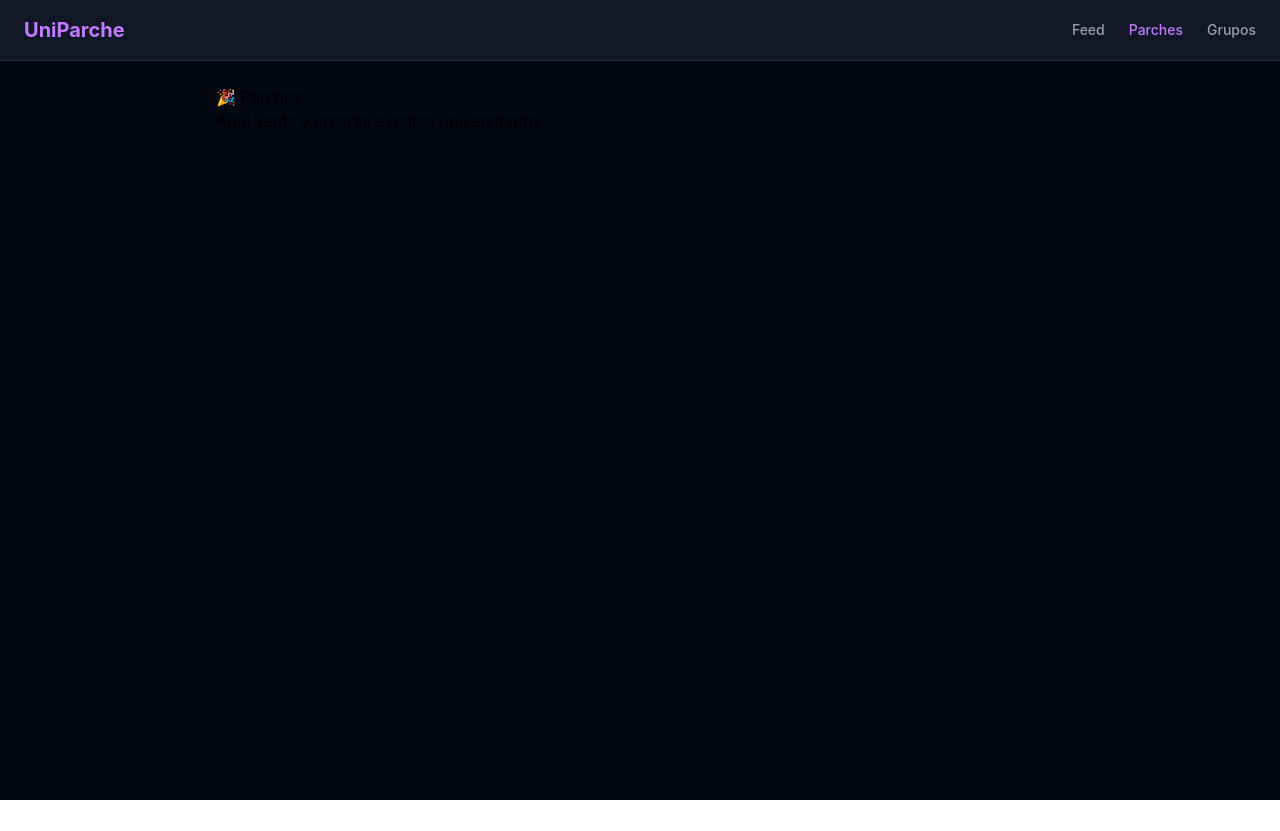
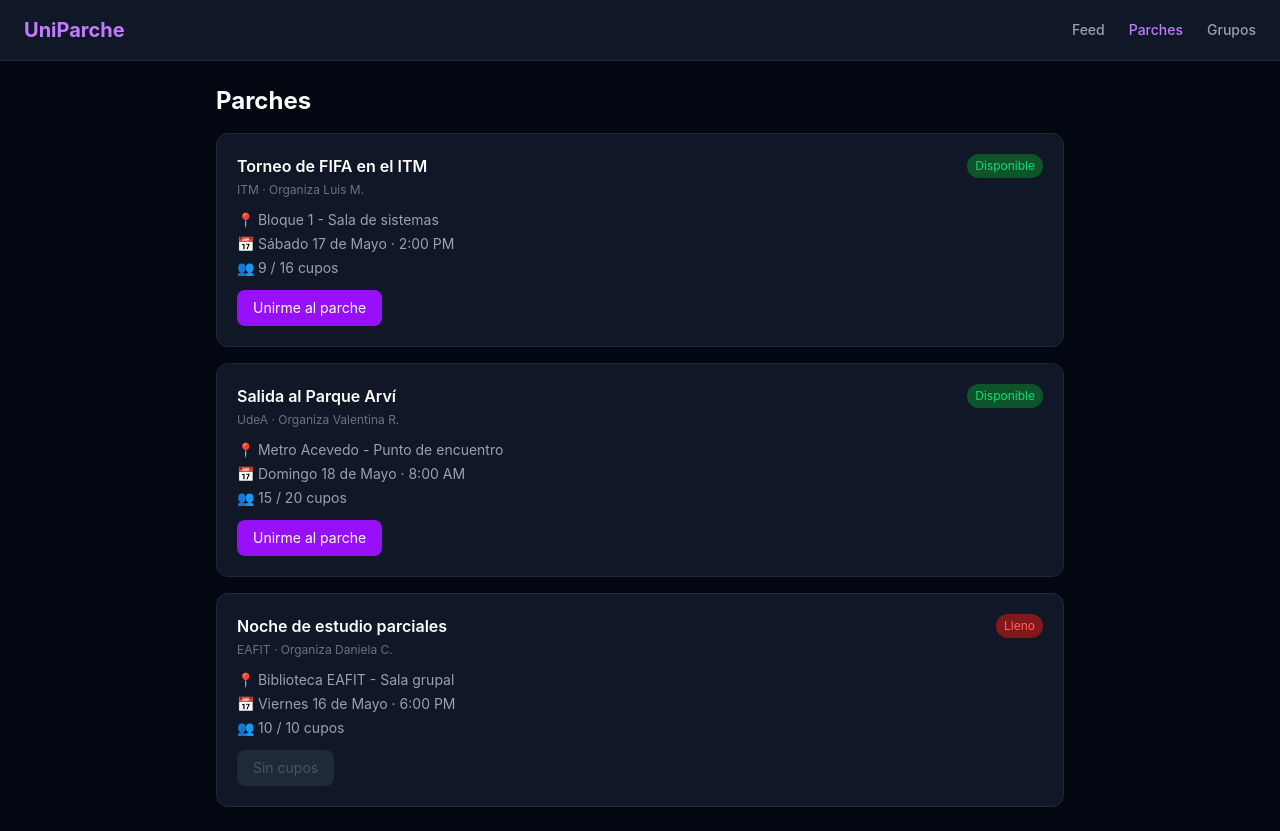
Before and after one commit to LuisMiguel333/UniParche, a React app in the folder frontend/: page /parches in a window 1280 px wide. Before the commit the page ends 800 px from the top, so only its background shows below. Built offline with nearby package versions, Linux system fonts and the light colour scheme; the HTML template or start-up script is replaced by a standard one.

Commit message:
Frontend: vistas Feed, Parches y Grupos con datos mock

```diff
--- a/frontend/src/pages/Feed.jsx
+++ b/frontend/src/pages/Feed.jsx
@@ -1,8 +1,61 @@
+const publicaciones = [
+  {
+    id: 1,
+    autor: 'Valentina Ríos',
+    universidad: 'ITM',
+    carrera: 'Ingeniería de Sistemas',
+    contenido: 'Alguien más tiene el parcial de cálculo mañana? 😭',
+    fecha: 'Hace 10 minutos',
+    likes: 24,
+  },
+  {
+    id: 2,
+    autor: 'Sebastián Mora',
+    universidad: 'UdeA',
+    carrera: 'Medicina',
+    contenido: 'Terminé el semestre con todas las materias. No lo puedo creer.',
+    fecha: 'Hace 1 hora',
+    likes: 87,
+  },
+  {
+    id: 3,
+    autor: 'Daniela Castro',
+    universidad: 'EAFIT',
+    carrera: 'Administración',
+    contenido: 'Buscando grupo para el proyecto de finanzas. Somos 2, necesitamos 1 más.',
+    fecha: 'Hace 3 horas',
+    likes: 5,
+  },
+]
+
+function TarjetaPublicacion({ publicacion }) {
+  return (
+    <div className="bg-gray-900 border border-gray-800 rounded-xl p-5 flex flex-col gap-3">
+      <div className="flex items-center gap-3">
+        <div className="w-10 h-10 rounded-full bg-purple-600 flex items-center justify-center text-white font-bold">
+          {publicacion.autor[0]}
+        </div>
+        <div>
+          <p className="text-white font-semibold text-sm">{publicacion.autor}</p>
+          <p className="text-gray-500 text-xs">{publicacion.universidad} · {publicacion.carrera}</p>
+        </div>
+        <span className="ml-auto text-gray-600 text-xs">{publicacion.fecha}</span>
+      </div>
+      <p className="text-gray-300 text-sm">{publicacion.contenido}</p>
+      <button className="self-start text-gray-500 text-xs hover:text-purple-400 transition-colors">
+        {publicacion.likes} likes
+      </button>
+    </div>
+  )
+}
+
 function Feed() {
   return (
-    <div className="min-h-screen bg-gray-950 text-white p-6">
-      <h1 className="text-3xl font-bold text-purple-400">Feed</h1>
-      <p className="text-gray-400 mt-2">Publicaciones de estudiantes universitarios</p>
+    <div className="flex flex-col gap-4">
+      <h1 className="text-2xl font-bold text-white">Feed</h1>
+      {publicaciones.map(publicacion => (
+        <TarjetaPublicacion key={publicacion.id} publicacion={publicacion} />
+      ))}
     </div>
   )
 }
--- a/frontend/src/pages/Grupos.jsx
+++ b/frontend/src/pages/Grupos.jsx
@@ -1,8 +1,57 @@
+const grupos = [
+  {
+    id: 1,
+    nombre: 'Cálculo III - ITM',
+    materia: 'Cálculo',
+    universidad: 'ITM',
+    miembros: 12,
+    creador: 'Valentina Ríos',
+  },
+  {
+    id: 2,
+    nombre: 'Anatomía Primer Semestre',
+    materia: 'Anatomía',
+    universidad: 'UdeA',
+    miembros: 8,
+    creador: 'Sebastián Mora',
+  },
+  {
+    id: 3,
+    nombre: 'Finanzas Corporativas EAFIT',
+    materia: 'Finanzas',
+    universidad: 'EAFIT',
+    miembros: 5,
+    creador: 'Daniela Castro',
+  },
+]
+
+function TarjetaGrupo({ grupo }) {
+  return (
+    <div className="bg-gray-900 border border-gray-800 rounded-xl p-5 flex flex-col gap-3">
+      <div className="flex items-start justify-between">
+        <div>
+          <p className="text-white font-semibold">{grupo.nombre}</p>
+          <p className="text-gray-500 text-xs mt-1">{grupo.universidad} · {grupo.materia}</p>
+        </div>
+        <span className="text-xs text-gray-400 bg-gray-800 px-2 py-1 rounded-full">
+          {grupo.miembros} miembros
+        </span>
+      </div>
+      <p className="text-gray-500 text-xs">Creado por {grupo.creador}</p>
+      <button className="self-start text-sm px-4 py-2 rounded-lg bg-purple-600 hover:bg-purple-700 text-white transition-colors">
+        Unirme al grupo
+      </button>
+    </div>
+  )
+}
+
 function Grupos() {
   return (
-    <div>
-      <h1>👥 Grupos</h1>
-      <p>Aquí verás los grupos de estudio</p>
+    <div className="flex flex-col gap-4">
+      <h1 className="text-2xl font-bold text-white">Grupos</h1>
+      {grupos.map(grupo => (
+        <TarjetaGrupo key={grupo.id} grupo={grupo} />
+      ))}
     </div>
   )
 }
--- a/frontend/src/pages/Parches.jsx
+++ b/frontend/src/pages/Parches.jsx
@@ -1,8 +1,76 @@
+const parches = [
+  {
+    id: 1,
+    titulo: 'Torneo de FIFA en el ITM',
+    lugar: 'Bloque 1 - Sala de sistemas',
+    fecha: 'Sábado 17 de Mayo · 2:00 PM',
+    cupos: 16,
+    inscritos: 9,
+    creador: 'Luis M.',
+    universidad: 'ITM',
+  },
+  {
+    id: 2,
+    titulo: 'Salida al Parque Arví',
+    lugar: 'Metro Acevedo - Punto de encuentro',
+    fecha: 'Domingo 18 de Mayo · 8:00 AM',
+    cupos: 20,
+    inscritos: 15,
+    creador: 'Valentina R.',
+    universidad: 'UdeA',
+  },
+  {
+    id: 3,
+    titulo: 'Noche de estudio parciales',
+    lugar: 'Biblioteca EAFIT - Sala grupal',
+    fecha: 'Viernes 16 de Mayo · 6:00 PM',
+    cupos: 10,
+    inscritos: 10,
+    creador: 'Daniela C.',
+    universidad: 'EAFIT',
+  },
+]
+
+function TarjetaParche({ parche }) {
+  const lleno = parche.inscritos >= parche.cupos
+
+  return (
+    <div className="bg-gray-900 border border-gray-800 rounded-xl p-5 flex flex-col gap-3">
+      <div className="flex items-start justify-between">
+        <div>
+          <p className="text-white font-semibold">{parche.titulo}</p>
+          <p className="text-gray-500 text-xs mt-1">{parche.universidad} · Organiza {parche.creador}</p>
+        </div>
+        <span className={`text-xs px-2 py-1 rounded-full ${lleno ? 'bg-red-900 text-red-400' : 'bg-green-900 text-green-400'}`}>
+          {lleno ? 'Lleno' : 'Disponible'}
+        </span>
+      </div>
+      <div className="flex flex-col gap-1">
+        <p className="text-gray-400 text-sm">📍 {parche.lugar}</p>
+        <p className="text-gray-400 text-sm">📅 {parche.fecha}</p>
+        <p className="text-gray-400 text-sm">👥 {parche.inscritos} / {parche.cupos} cupos</p>
+      </div>
+      <button
+        disabled={lleno}
+        className={`self-start text-sm px-4 py-2 rounded-lg transition-colors ${
+          lleno
+            ? 'bg-gray-800 text-gray-600 cursor-not-allowed'
+            : 'bg-purple-600 hover:bg-purple-700 text-white'
+        }`}
+      >
+        {lleno ? 'Sin cupos' : 'Unirme al parche'}
+      </button>
+    </div>
+  )
+}
+
 function Parches() {
   return (
-    <div>
-      <h1>🎉 Parches</h1>
-      <p>Aquí verás y crearás eventos universitarios</p>
+    <div className="flex flex-col gap-4">
+      <h1 className="text-2xl font-bold text-white">Parches</h1>
+      {parches.map(parche => (
+        <TarjetaParche key={parche.id} parche={parche} />
+      ))}
     </div>
   )
 }
```
